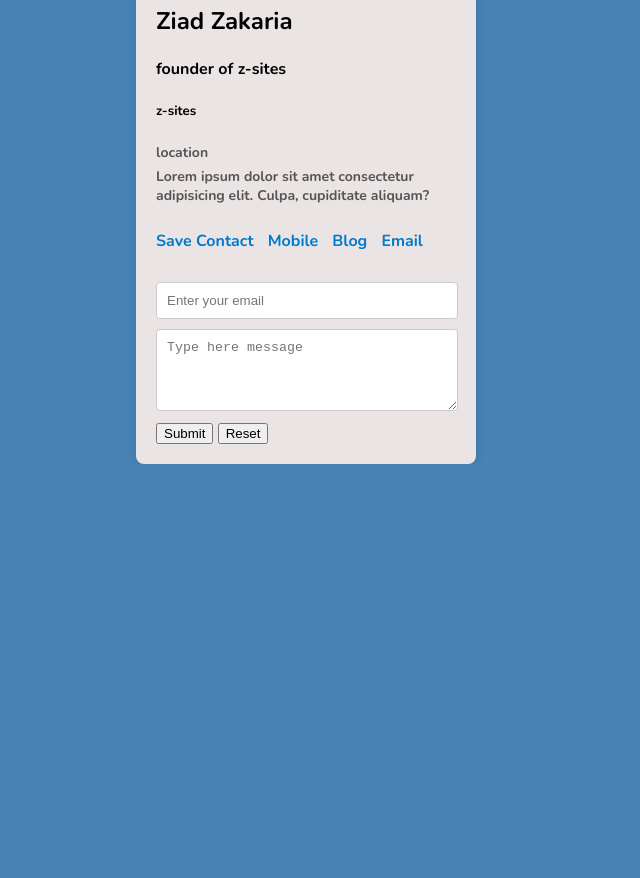
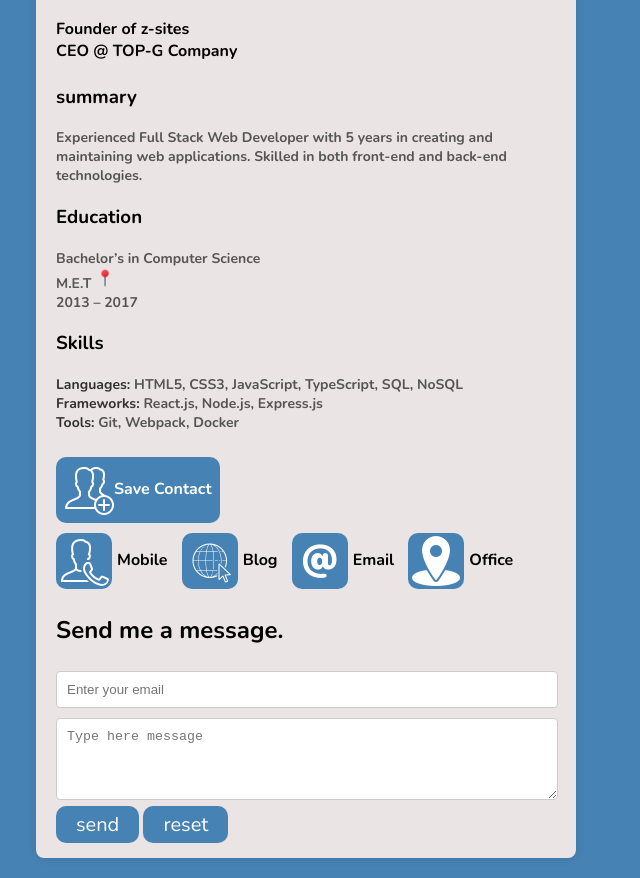
Before and after one commit to ziadm7118/test, a plain HTML site: page index.html in a window 1280 px wide. Shown: the part 361-1239 px from the top of the page, without its empty margins (334-974 px from the left). Before the commit the page ends 825 px from the top, so only its background shows below. Drawn offline with nearby package versions, Linux system fonts and the light colour scheme.

Commit message:
restructure container and my data

```diff
--- a/css/style.css
+++ b/css/style.css
@@ -1,19 +1,27 @@
 body {
-    font-family: "Nunito", sans-serif; /* اضافه خطوط */
+    font-family: "Nunito", sans-serif;
     background-color: #4682b4;
+    margin: 0;
+    padding: 0;
     display: flex;
     flex-direction: column;
     align-items: center;
-    height: 100vh;
-    margin: 0;
-    padding-top: 20px;
+}
+
+.container {
+    display: flex;
+    flex-direction: column;
+    align-items: center;
+    width: 100%;
+    max-width: 600px;
+    padding: 20px;
 }
 
 .head-sec {
     display: flex;
-    justify-content: space-between;
-    width: 300px;
-    margin-bottom: 10px;
+    justify-content: right;
+    width: 100%;
+    margin-bottom: 20px;
 }
 
 .head-sec a img {
@@ -21,14 +29,15 @@ body {
     height: 40px;
 }
 
-.container {
+.container-card {
     background-color: rgb(235, 228, 228);
     padding: 20px;
     border-radius: 8px;
     box-shadow: 0 0 10px rgba(0, 0, 0, 0.1);
-    width: 300px;
+    width: 100%;
+    max-width: 500px;
     text-align: left;
-    margin-top: 200px;
+    margin-top: 100px;
 }
 
 .profile-pic img {
@@ -40,7 +49,9 @@ body {
     display: block;
     margin-left: auto;
     margin-right: auto;
-    margin-top: -150px;
+    margin-top: -100px;
+
+
 }
 
 h1 {
@@ -58,9 +69,8 @@ p {
     margin: 20px 0;
 }
 
-.contact-info p{
+.contact-info p {
     font-weight: bold;
-
 }
 
 .links {
@@ -72,7 +82,6 @@ p {
     display: inline-block;
     margin: 5px 10px 5px 0;
     text-decoration: none;
-    color: #007acc;
     font-weight: bold;
 }
 
@@ -92,3 +101,45 @@ p {
 .message-form textarea {
     height: 60px;
 }
+
+.contact-info img{
+    max-width:  20px;
+    max-height: 20px;
+}
+
+.contact-info span{
+    color: rgb(49, 49, 49);
+    font-weight: bold;
+}
+
+.links img{
+    vertical-align: middle;
+}
+
+.contact-save{
+    background-color: #4682b4;
+    padding: 8px;
+    border-radius: 10px;
+    color: white;
+}
+
+.contact-inline img{
+    background-color: #4682b4;
+    padding: 3px;
+    border-radius: 10px;
+    margin-right: 5px;
+}
+
+.contact-inline a{
+    color: black;
+
+}
+
+.buttons a{
+    background-color: #4682b4;
+    padding: 5px 20px;
+    border-radius: 10px;
+    color: white;
+    text-decoration: none;
+    font-size: 20px;
+}
--- a/index.html
+++ b/index.html
@@ -12,36 +12,52 @@
     <link rel="stylesheet" media="screen and (max-width: 480px)" href="./css/480px.css">
 </head>
 <body>
-    <section class="head-sec">
-        <a href=""><img src="https://img.icons8.com/?size=100&id=98959&format=png&color=ffffff"/></a>
-        <a href=""><img src="https://img.icons8.com/?size=100&id=7911&format=png&color=ffffff"/></a>
-    </section>
-    <div class="container">
+    <section class="container">
+        <header class="head-sec">
+            <a href=""><img src="https://img.icons8.com/?size=100&id=6ozUksPEPg6G&format=png&color=FFFFFF"/></a>
+            <a href=""><img src="https://img.icons8.com/?size=100&id=1KMptle68hAp&format=png&color=FFFFFF"/></a>
+        </header>
+
+
+        <section class="container-card">
 
             <div class="profile-pic">
                 <img src="./imgs/my-photo.jpeg" alt="Profile Picture">
             </div>
             <h1>Ziad Zakaria</h1>
-        <h4>founder of z-sites</h4>
+            <h4>Founder of z-sites <br> CEO @ TOP-G Company</h4>
             <div class="contact-info">
-            <h5>z-sites</h5>
-            <p>location</p>
-            <p>Lorem ipsum dolor sit amet consectetur adipisicing elit. Culpa, cupiditate aliquam?</p>
+                <h3>summary</h3>
+                <p>Experienced Full Stack Web Developer with 5 years in creating and maintaining web applications. Skilled in both front-end and back-end technologies.</p>
+
+                <h3>Education</h3>
+                <p>Bachelor’s in Computer Science<br>
+                    M.E.T <img src="./imgs/location-pin.png" alt=""> <br> 2013 – 2017</p>
+
+                <h3>Skills</h3>
+                <p> <span>Languages:</span> HTML5, CSS3, JavaScript, TypeScript, SQL, NoSQL
+                   <br><span>Frameworks:</span>  React.js, Node.js, Express.js
+                    <br> <span>Tools:</span> Git, Webpack, Docker</p>
             </div>
             <div class="links">
-            <a href="#">Save Contact</a>
-            <a href="#">Mobile</a>
-            <a href="#">Blog</a>
-            <a href="#">Email</a>
+                <a href="#" class="contact-save"><img src="./imgs/add-contact.png" alt="">Save Contact</a><br>
+                <div class="contact-inline">
+                    <a href="#"><img src="./imgs/call.png" alt="">Mobile</a>
+                    <a href="#"><img src="./imgs/blog.png" alt="">Blog</a>
+                    <a href="#"><img src="./imgs/email.png" alt="">Email</a>
+                    <a href="#"><img src="./imgs/office.png" alt="">Office</a>
+                </div>
             </div>
             <div class="message-form">
+                <h2>Send me a message.</h2>
                 <input type="email" placeholder="Enter your email">
                 <textarea placeholder="Type here message"></textarea>
             </div>
             <div class="buttons">
-            <input type="submit">
-            <input type="reset">
+                <a href="#">send</a>
+                <a href="#">reset</a>
             </div>
-    </div>
+        </section>
+    </section>
 </body>
 </html>
```
Also changed, not shown: imgs/add-contact.png (added), imgs/blog.png (added), imgs/call.png (added), imgs/email.png (added), imgs/icons8-wink (1).gif (added), imgs/location-pin.png (added), imgs/office.png (added). Lines whose indentation alone changed are shown as unchanged.
